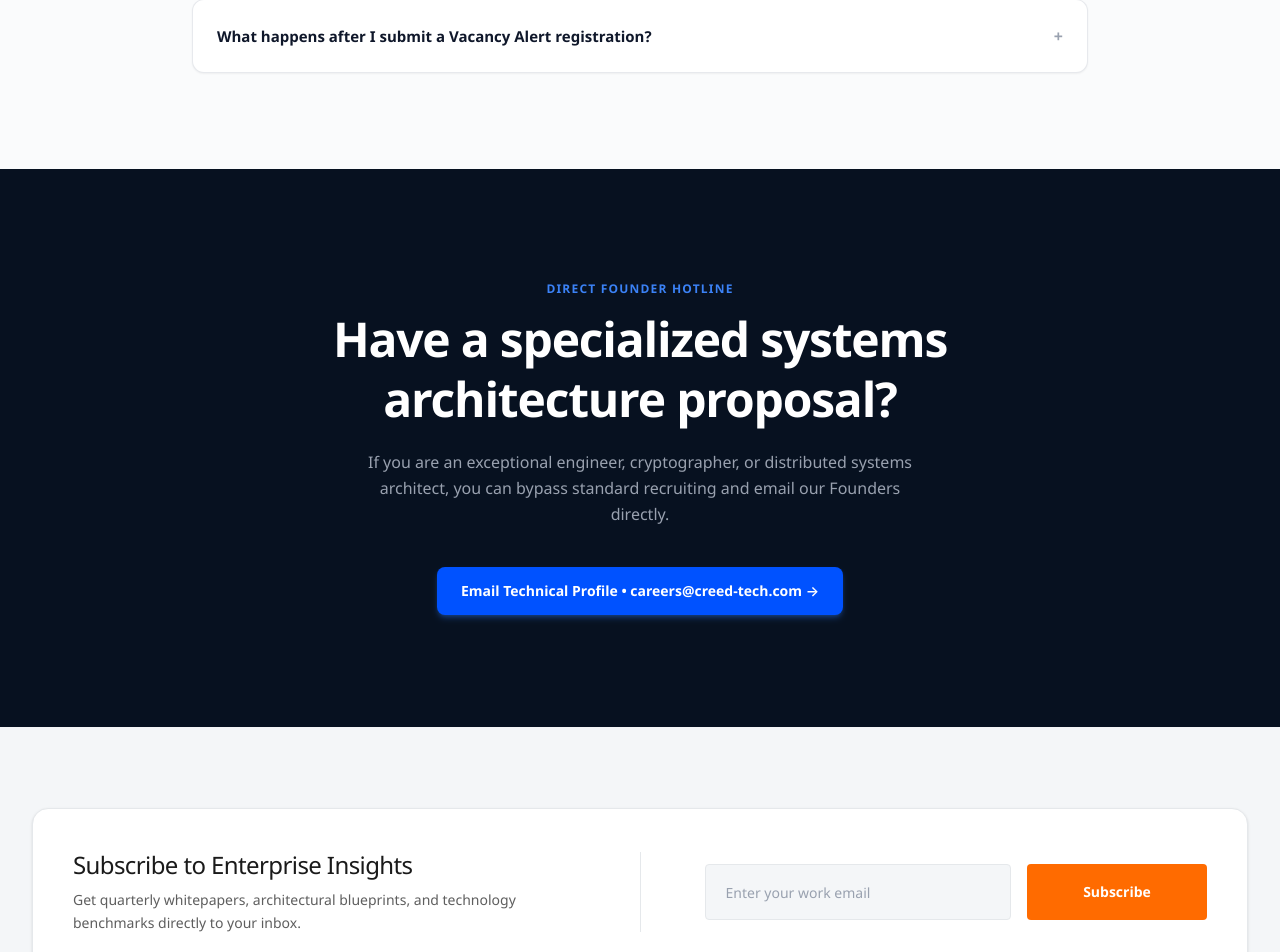
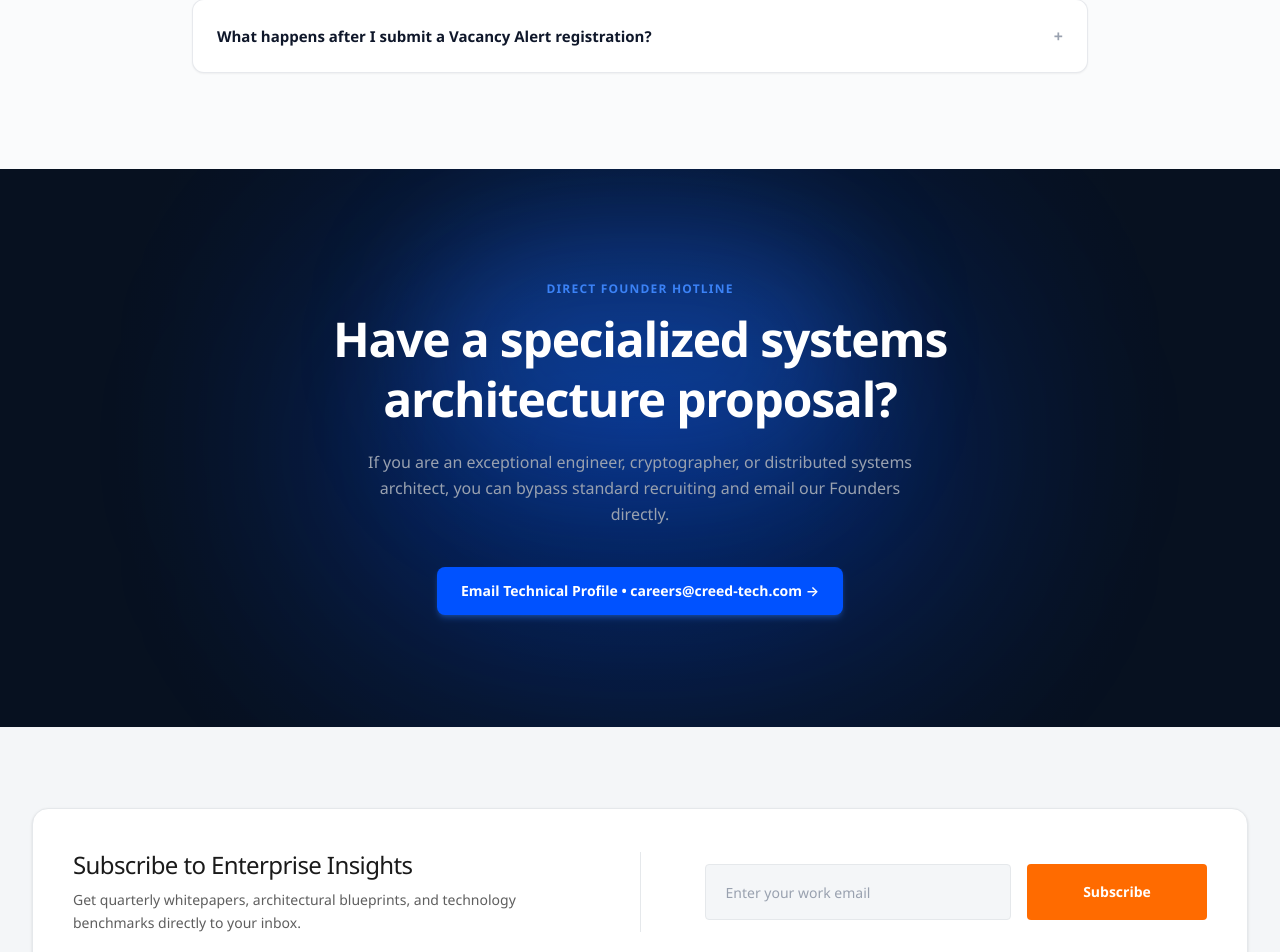
Before and after one commit to tariq200380/enterprise-app, a Next.js app: page /careers in a window 1280 px wide. Shown: the part 5125-6077 px from the top of the page. Built offline with nearby package versions, Linux system fonts and the light colour scheme.

Commit message:
feat: add ambient soft blue glowing light to Direct Founder Hotline dark section

```diff
--- a/src/app/careers/page.tsx
+++ b/src/app/careers/page.tsx
@@ -685,9 +685,19 @@ export default function CareersPage() {
         </div>
       </section>
 
-      {/* Direct Founder Hotline Section (Dark Navy) */}
-      <section className="w-full bg-[#071120] py-20 sm:py-28 text-center text-white">
-        <div className="max-w-4xl mx-auto px-4 sm:px-6 lg:px-8">
+      {/* Direct Founder Hotline Section (Dark Navy with Soft Blue Glow) */}
+      <section className="w-full bg-[#071120] py-20 sm:py-28 text-center text-white relative overflow-hidden">
+        {/* Soft Blue Ambient Glow Lights */}
+        <div className="absolute top-1/2 left-1/2 -translate-x-1/2 -translate-y-1/2 w-[650px] h-[380px] bg-[#0052FF]/20 rounded-full blur-[110px] pointer-events-none" />
+        <div className="absolute top-1/3 left-1/2 -translate-x-1/2 -translate-y-1/2 w-[420px] h-[240px] bg-blue-500/25 rounded-full blur-3xl pointer-events-none" />
+        <div
+          className="absolute inset-0 pointer-events-none"
+          style={{
+            background: "radial-gradient(circle at 50% 45%, rgba(0, 82, 255, 0.22) 0%, rgba(0, 82, 255, 0.06) 45%, rgba(7, 17, 32, 0) 75%)",
+          }}
+        />
+
+        <div className="relative z-10 max-w-4xl mx-auto px-4 sm:px-6 lg:px-8">
           {/* Top Badge */}
           <span className="text-[11px] sm:text-xs font-bold text-[#3B82F6] tracking-widest uppercase block mb-3">
             DIRECT FOUNDER HOTLINE
```
